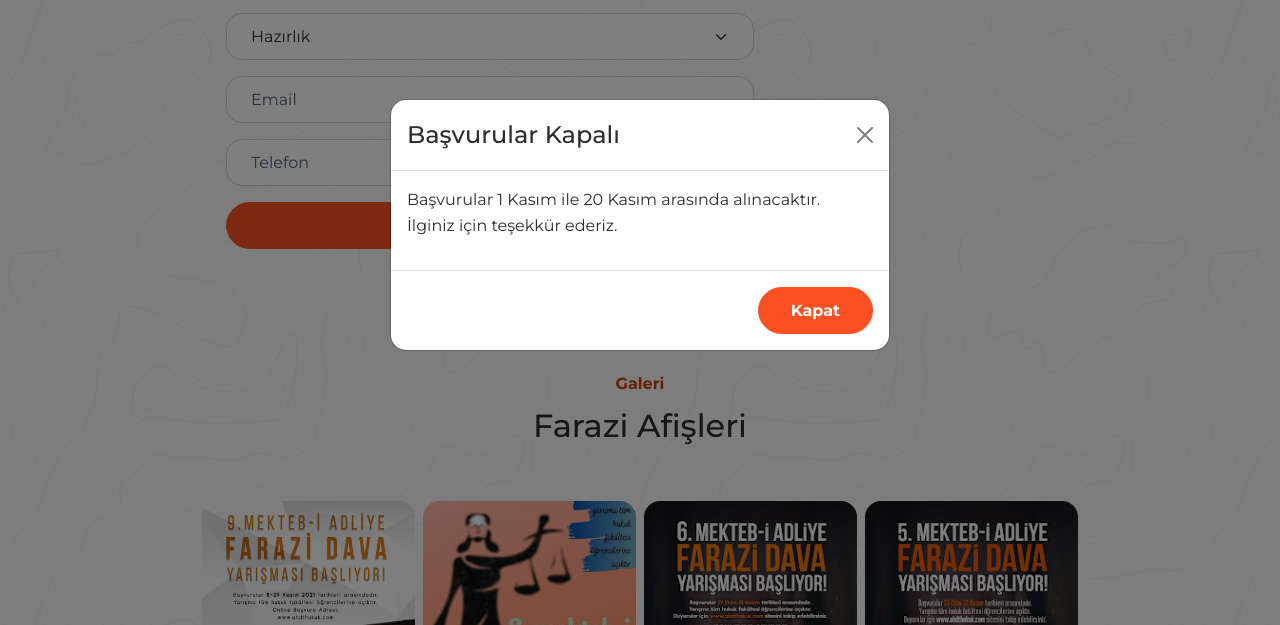
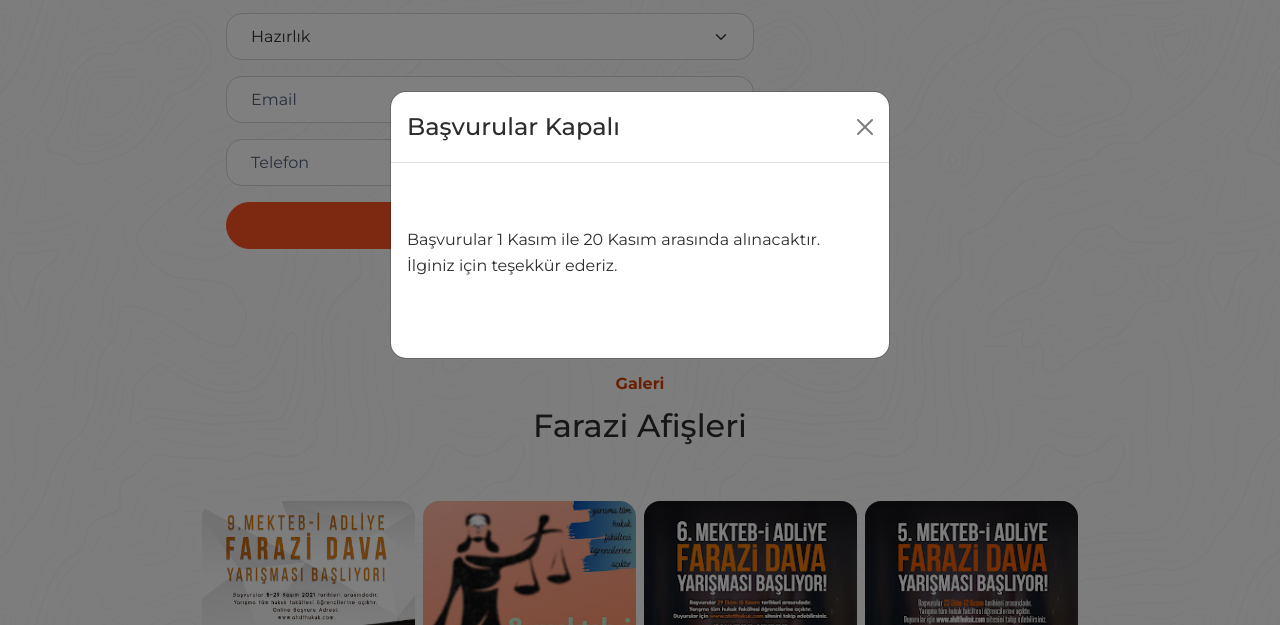
Before and after one commit to HevalNergiz/AHDT-Web, a plain HTML site: page farazi.html in a window 1280 px wide. Both pictures are taken after a click on the button "Gönder". Shown: the part 2000-2625 px from the top of the page. Drawn offline with nearby package versions, Linux system fonts and the light colour scheme; some packages are replaced by stand-ins of ours; a script that the page names is missing.

Commit message:
Update farazi.html

```diff
--- a/farazi.html
+++ b/farazi.html
@@ -199,9 +199,8 @@ Bir değiliz ama birlikteyiz.">
                     <h4 class="modal-title">Başvurular Kapalı</h4><button type="button" class="btn-close" data-bs-dismiss="modal" aria-label="Close"></button>
                 </div>
                 <div class="modal-body">
-                    <p>Başvurular 1 Kasım ile 20 Kasım arasında alınacaktır.<br>İlginiz için teşekkür ederiz.</p>
+                    <p class="py-5">Başvurular 1 Kasım ile 20 Kasım arasında alınacaktır.<br>İlginiz için teşekkür ederiz.</p>
                 </div>
-                <div class="modal-footer"><button class="btn btn-primary" type="button">Kapat</button></div>
             </div>
         </div>
     </div>
```
